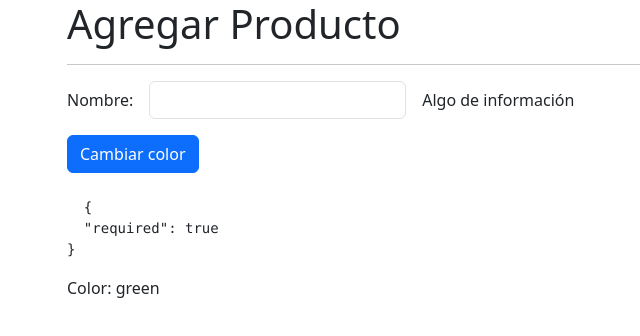
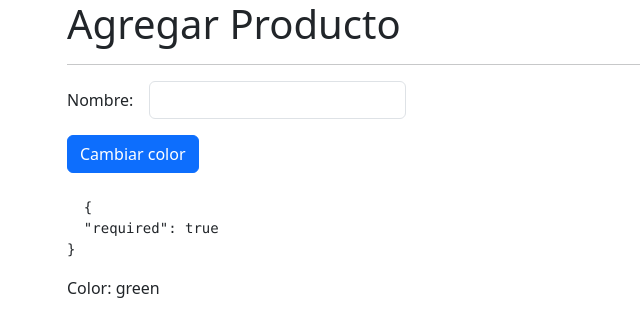
Before and after one commit to AlonsoAM/directiveSignalsApp, an Angular app: page /products/product in a window 1280 px wide. Shown: the top 336 px of the page, without its empty margins (15-655 px from the left). Built offline with nearby package versions, Linux system fonts and the light colour scheme.

Commit message:
Directiva personalizada

```diff
--- a/src/app/products/pages/product-page/product-page.component.html
+++ b/src/app/products/pages/product-page/product-page.component.html
@@ -9,7 +9,7 @@
       <input type="text" class="form-control" formControlName="name" />
     </div>
     <div class="col-auto">
-      <span>Algo de información</span>
+      <span customLabel></span>
     </div>
   </div>
   <div class="row">
--- /dev/null
+++ b/src/app/shared/directives/customLabel.directive.ts
@@ -0,0 +1,18 @@
+import { Directive, ElementRef, OnInit } from '@angular/core';
+
+@Directive({
+  selector: '[customLabel]',
+})
+export class CustomLabelDirective implements OnInit {
+  private htmlElement?: ElementRef<HTMLElement>;
+
+  constructor(private el: ElementRef<HTMLElement>) {
+    console.log(el);
+    this.htmlElement = el;
+
+    // this.htmlElement.nativeElement.innerHTML = 'Hola mundo';
+  }
+  ngOnInit(): void {
+    console.log('onInit');
+  }
+}
```
Also changed, not shown: src/app/products/products.module.ts (+7 -1 lines), src/app/shared/shared.module.ts (added, +10 -0 lines).
